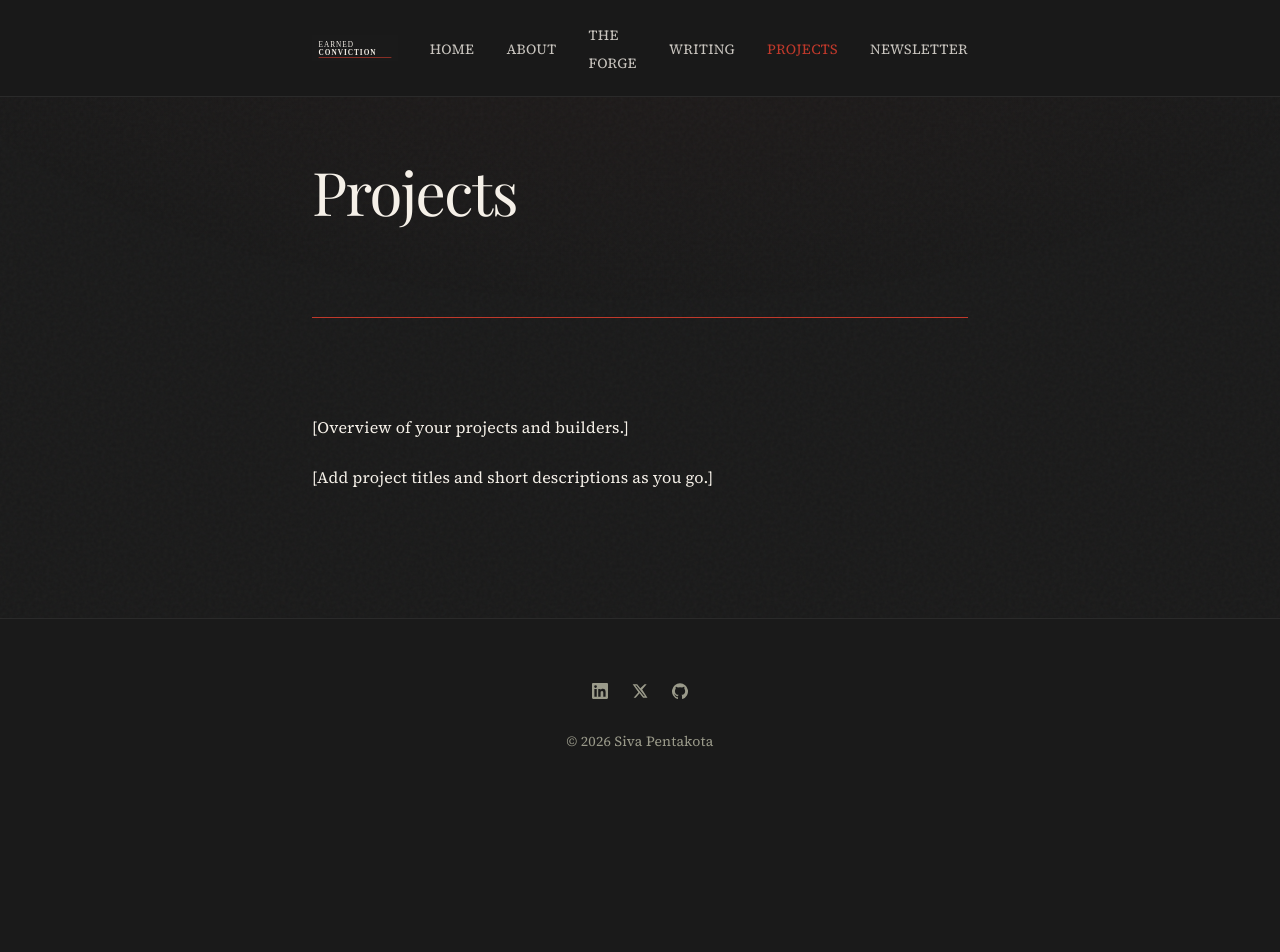
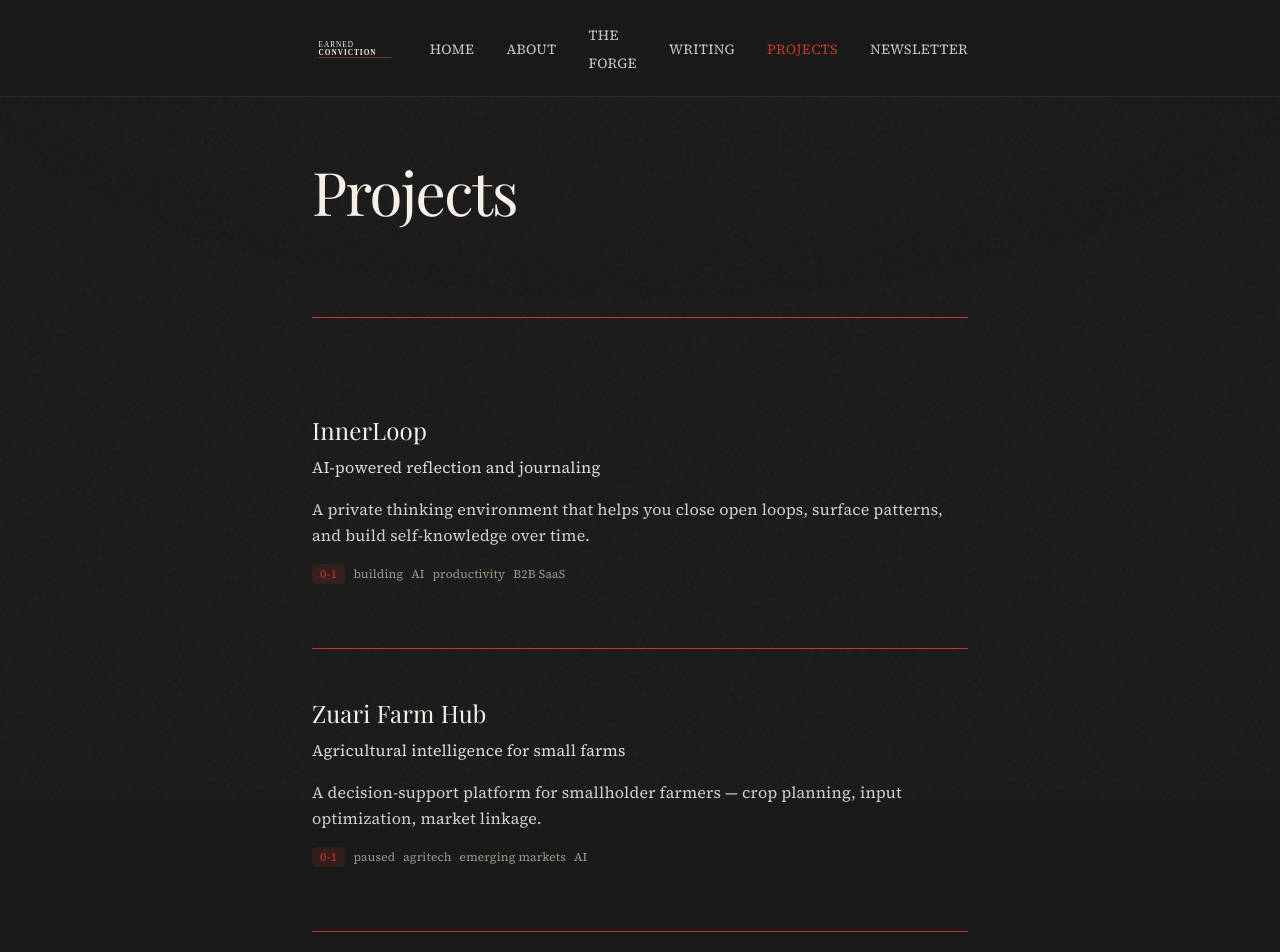
Before and after one commit to cvasan2sh/earnedconviction, a Next.js app: page /projects in a window 1280 px wide. Shown: the top 952 px of the page. Before the commit the page ends 815 px from the top, so only its background shows below. Built offline with nearby package versions, Linux system fonts and the light colour scheme; a web font is replaced by a local one.

Commit message:
feat: projects data file - src/data/projects.ts, wired to homepage and /projects

```diff
--- a/src/app/page.tsx
+++ b/src/app/page.tsx
@@ -1,4 +1,5 @@
 import Link from "next/link";
+import { projects } from "@/data/projects";
 
 export default function Home() {
   return (
@@ -16,10 +17,35 @@ export default function Home() {
         <h2 className="font-display text-2xl font-normal text-foreground">
           What I&apos;m Building
         </h2>
-        <p className="mt-6 max-w-2xl font-body text-foreground leading-relaxed">
-          [Short intro to your projects. One or two sentences.]
-        </p>
-        <p className="mt-6">
+        <ul className="mt-8 list-none space-y-12 pl-0">
+          {projects.map((project) => (
+            <li key={project.slug}>
+              <h3 className="font-display text-xl font-normal text-foreground">
+                {project.name}
+              </h3>
+              <p className="mt-1 font-body text-foreground/90 leading-relaxed">
+                {project.tagline}
+              </p>
+              <div className="mt-3 flex flex-wrap items-center gap-2">
+                <span
+                  className="inline-block rounded px-2 py-0.5 font-body text-xs tracking-wide text-accent"
+                  style={{ backgroundColor: "rgba(192, 57, 43, 0.15)" }}
+                >
+                  {project.stage}
+                </span>
+                <span className="font-body text-xs text-muted">
+                  {project.status}
+                </span>
+                {project.tags.map((tag) => (
+                  <span key={tag} className="font-body text-xs text-muted">
+                    {tag}
+                  </span>
+                ))}
+              </div>
+            </li>
+          ))}
+        </ul>
+        <p className="mt-8">
           <Link
             href="/projects"
             className="font-body text-foreground/90 no-underline transition-colors hover:text-accent"
--- a/src/app/projects/page.tsx
+++ b/src/app/projects/page.tsx
@@ -1,3 +1,5 @@
+import { projects } from "@/data/projects";
+
 export const metadata = {
   title: "Projects | Earned Conviction",
   description: "What I'm building.",
@@ -12,10 +14,37 @@ export default function ProjectsPage() {
         </h1>
       </section>
       <section className="border-t border-accent pt-24">
-        <div className="max-w-2xl space-y-6 font-body text-foreground leading-relaxed">
-          <p>[Overview of your projects and builders.]</p>
-          <p>[Add project titles and short descriptions as you go.]</p>
-        </div>
+        <ul className="list-none space-y-16 pl-0">
+          {projects.map((project) => (
+            <li key={project.slug} className="border-t border-accent pt-12 first:border-t-0 first:pt-0">
+              <h2 className="font-display text-2xl font-normal text-foreground">
+                {project.name}
+              </h2>
+              <p className="mt-2 font-body text-foreground/90 leading-relaxed">
+                {project.tagline}
+              </p>
+              <p className="mt-4 max-w-2xl font-body text-foreground/85 leading-relaxed">
+                {project.description}
+              </p>
+              <div className="mt-4 flex flex-wrap items-center gap-2">
+                <span
+                  className="inline-block rounded px-2 py-0.5 font-body text-xs tracking-wide text-accent"
+                  style={{ backgroundColor: "rgba(192, 57, 43, 0.15)" }}
+                >
+                  {project.stage}
+                </span>
+                <span className="font-body text-xs text-muted">
+                  {project.status}
+                </span>
+                {project.tags.map((tag) => (
+                  <span key={tag} className="font-body text-xs text-muted">
+                    {tag}
+                  </span>
+                ))}
+              </div>
+            </li>
+          ))}
+        </ul>
       </section>
     </article>
   );
--- /dev/null
+++ b/src/data/projects.ts
@@ -0,0 +1,47 @@
+export type ProjectStage = "0-1" | "1-10" | "10-100";
+export type ProjectStatus = "active" | "building" | "paused";
+
+export interface Project {
+  slug: string;
+  name: string;
+  tagline: string;
+  description: string;
+  stage: ProjectStage;
+  status: ProjectStatus;
+  tags: string[];
+  url?: string;
+  github?: string;
+}
+
+export const projects: Project[] = [
+  {
+    slug: "innerloop",
+    name: "InnerLoop",
+    tagline: "AI-powered reflection and journaling",
+    description:
+      "A private thinking environment that helps you close open loops, surface patterns, and build self-knowledge over time.",
+    stage: "0-1",
+    status: "building",
+    tags: ["AI", "productivity", "B2B SaaS"],
+  },
+  {
+    slug: "zuari-farm-hub",
+    name: "Zuari Farm Hub",
+    tagline: "Agricultural intelligence for small farms",
+    description:
+      "A decision-support platform for smallholder farmers — crop planning, input optimization, market linkage.",
+    stage: "0-1",
+    status: "paused",
+    tags: ["agritech", "emerging markets", "AI"],
+  },
+  {
+    slug: "war-room",
+    name: "War-Room",
+    tagline: "Strategic simulation powered by The Forge",
+    description:
+      "A scenario planning and war-gaming tool built on The Forge deliberation system. For founders, operators, and strategists.",
+    stage: "0-1",
+    status: "building",
+    tags: ["strategy", "The Forge", "B2B SaaS"],
+  },
+];
```
